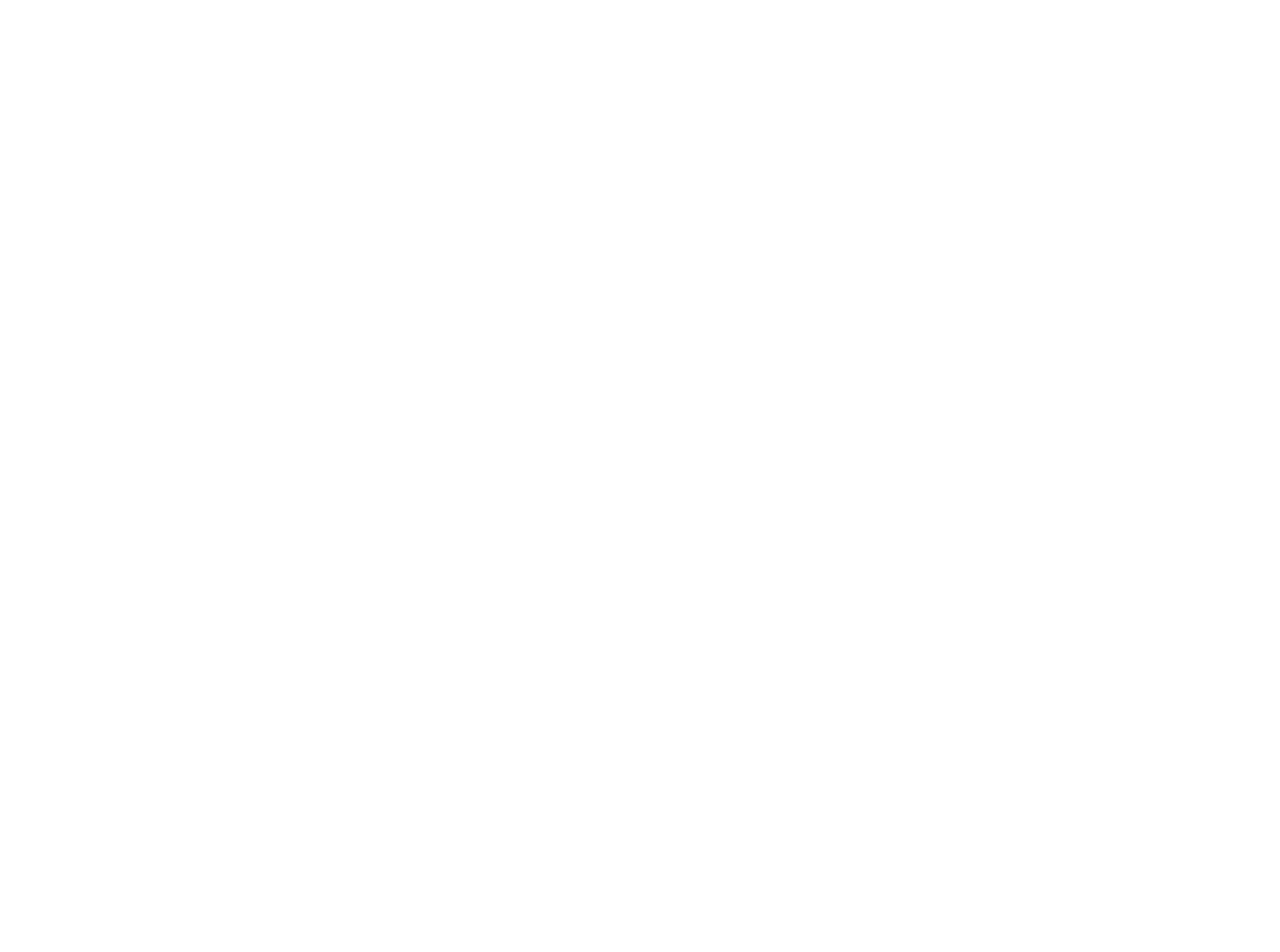
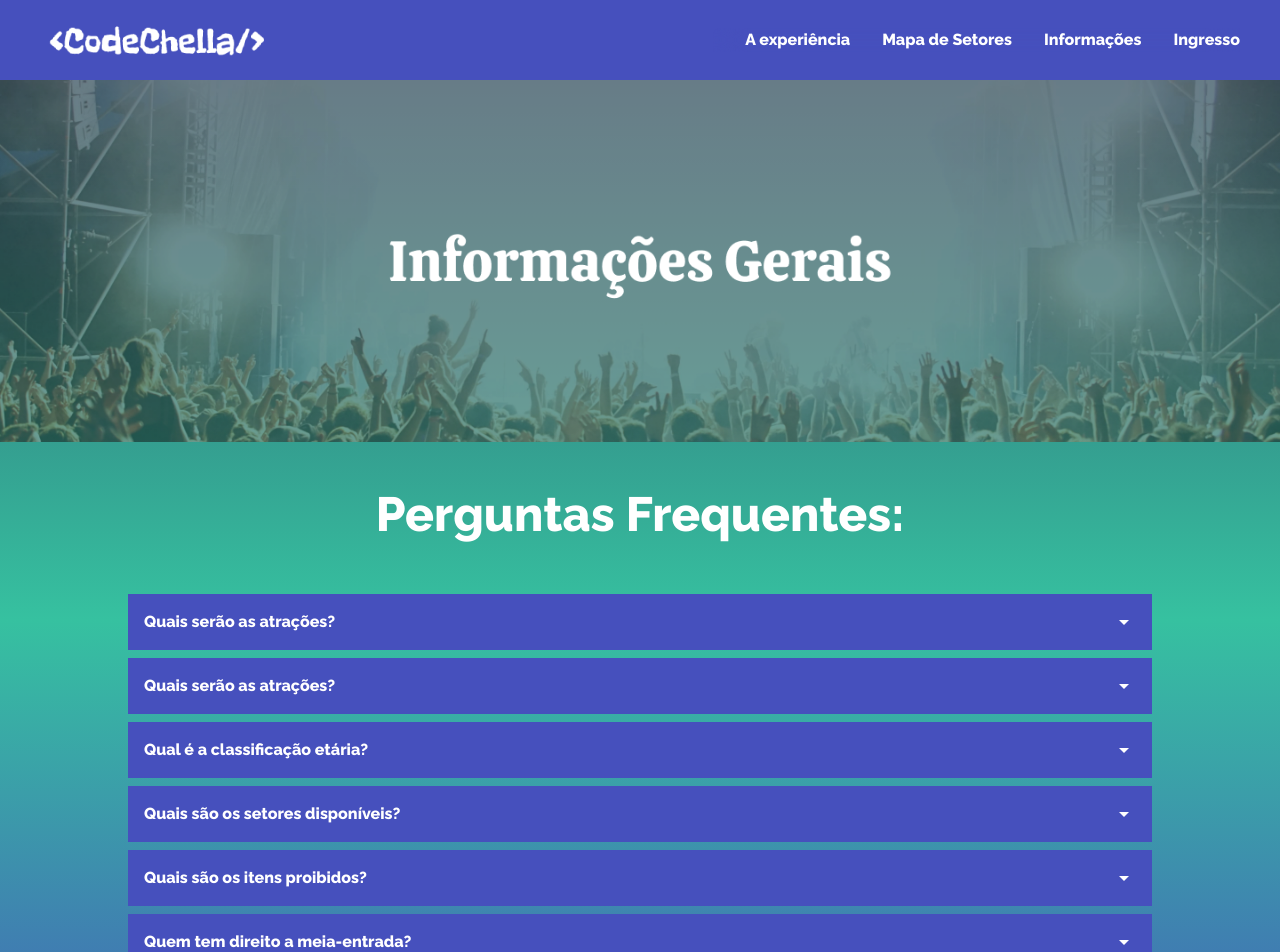
Before and after one commit to diovanealves/CodeChella, a React (Vite) app: page /informacoes in a window 1280 px wide. Before the commit this address had no page. Shown: the top 952 px of the page. Before the commit the page ends 800 px from the top, so only its background shows below. Built offline with nearby package versions, Linux system fonts and the light colour scheme; a web font is replaced by a local one.

Commit message:
Finalizando Pagina de Informações Gerais

```diff
--- a/src/Routes/AllPages.tsx
+++ b/src/Routes/AllPages.tsx
@@ -3,6 +3,7 @@ import { Route, Routes } from "react-router-dom";
 import { Home } from "../pages/Home";
 import { Experience } from "../pages/Experience";
 import { SectorMap } from "../pages/SectorMap";
+import { Information } from "../pages/Information";
 
 export function Router() {
   return (
@@ -10,6 +11,7 @@ export function Router() {
       <Route path="/" element={<Home />} />
       <Route path="/experiencia" element={<Experience />} />
       <Route path="/setores" element={<SectorMap />} />
+      <Route path="/informacoes" element={<Information />} />
     </Routes>
   );
 }
--- a/src/components/CardDate/index.tsx
+++ b/src/components/CardDate/index.tsx
@@ -4,7 +4,7 @@ interface CardDateProps {
 
 export function CardDate(props: CardDateProps) {
   return (
-    <p className="w-64 text-2xl font-bold text-center bg-backgroundDate p-4 mt-10 mb-8">
+    <p className="w-64 text-2xl font-bold text-center bg-Date p-4 mt-10 mb-8">
       {props.textDate}
     </p>
   );
--- a/src/components/Footer/index.tsx
+++ b/src/components/Footer/index.tsx
@@ -4,7 +4,7 @@ import Logo from "../../assets/Logo.png";
 
 export function Footer() {
   return (
-    <div className="bg-backgroundHighlight flex flex-col items-center lg:flex-row lg:justify-between  py-10 px-12">
+    <div className="bg-Highlight flex flex-col items-center lg:flex-row lg:justify-between  py-10 px-12">
       <div>
         <img src={Logo} alt="" />
         <div className="flex items-center gap-2 py-7 lg:py-0">
--- a/src/components/Navbar/index.tsx
+++ b/src/components/Navbar/index.tsx
@@ -13,12 +13,12 @@ export function Navbar() {
   const Link = [
     { name: "A experiência", url: "/experiencia" },
     { name: "Mapa de Setores", url: "/setores" },
-    { name: "Informações", url: "/" },
+    { name: "Informações", url: "/informacoes" },
     { name: "Ingresso", url: "/" },
   ];
 
   return (
-    <nav className="bg-backgroundHighlight flex items-center md:flex-col lg:flex-row lg:justify-between py-2 px-4 sm:px-10">
+    <nav className="bg-Highlight flex items-center md:flex-col lg:flex-row lg:justify-between py-2 px-4 sm:px-10">
       <a href="/">
         <img src={Logo} alt="" className="w-full" />
       </a>
--- a/src/pages/Home/index.tsx
+++ b/src/pages/Home/index.tsx
@@ -29,7 +29,7 @@ export function Home() {
           </p>
           <a
             href=""
-            className="h-14 w-64 rounded-2xl bg-backgroundHighlight flex items-center justify-center gap-2 hover:brightness-90"
+            className="h-14 w-64 rounded-2xl bg-Highlight flex items-center justify-center gap-2 hover:brightness-90"
           >
             Comprar ingresso! <LocalActivity />
           </a>
--- /dev/null
+++ b/src/pages/Information/index.tsx
@@ -0,0 +1,102 @@
+import ArrowDropDownIcon from "@mui/icons-material/ArrowDropDown";
+
+import GeneralInformation from "../../assets/BannerGeneralInformation.png";
+import { Footer } from "../../components/Footer";
+import { Navbar } from "../../components/Navbar";
+
+export function Information() {
+  return (
+    <div>
+      <Navbar />
+      <img src={GeneralInformation} alt="" className="w-full" />
+
+      <div className="flex justify-center items-center">
+        <div className="flex  flex-col gap-2 max-w-5xl w-11/12 pb-10">
+          <h1 className="text-3xl md:text-5xl text-center py-12">
+            Perguntas Frequentes:
+          </h1>
+
+          <details>
+            <summary className="bg-Highlight flex justify-between p-4 list-none">
+              Quais serão as atrações?
+              <ArrowDropDownIcon />
+            </summary>
+            <p className="bg-AccordionDescription text-gray-600 leading-7 p-4">
+              Teremos dois dias de shows, o primeiro (11/03) com bandas de rock,
+              e o segundo (12/03) com bandas pop.
+              <a href="http://localhost:5173/" className="underline ml-1">
+                Confira o line-up em detalhes clicando neste link!
+              </a>
+            </p>
+          </details>
+
+          <details>
+            <summary className="bg-Highlight flex justify-between p-4 list-none">
+              Quais serão as atrações?
+              <ArrowDropDownIcon />
+            </summary>
+            <p className="bg-AccordionDescription text-gray-600 leading-7 p-4">
+              Teremos dois dias de shows, o primeiro (11/03) com bandas de rock,
+              e o segundo (12/03) com bandas pop.
+              <a href="http://localhost:5173/">
+                Confira o line-up em detalhes clicando neste link!
+              </a>
+            </p>
+          </details>
+
+          <details>
+            <summary className="bg-Highlight flex justify-between p-4 list-none">
+              Qual é a classificação etária?
+              <ArrowDropDownIcon />
+            </summary>
+            <p className="bg-AccordionDescription text-gray-600 leading-7 p-4">
+              A partir de 16 anos, todo mundo pode entrar. De 13 a 15 anos, tem
+              que estar acompanhado dos pais ou responsáveis legais. Menores de
+              10 anos não podem entrar
+            </p>
+          </details>
+
+          <details>
+            <summary className="bg-Highlight flex justify-between p-4 list-none">
+              Quais são os setores disponíveis?
+              <ArrowDropDownIcon />
+            </summary>
+            <p className="bg-AccordionDescription text-gray-600 leading-7 p-4">
+              Pista Premium, Pista Comum, Cadeiras térreo, Cadeiras superiores e
+              Rampas
+            </p>
+          </details>
+
+          <details>
+            <summary className="bg-Highlight flex justify-between p-4 list-none">
+              Quais são os itens proibidos?
+              <ArrowDropDownIcon />
+            </summary>
+            <p className="bg-AccordionDescription text-gray-600 leading-7 p-4">
+              Garrafas, latas, bebidas, utensílios de armazenagem, embalagens
+              rígidas com tampa, capacetes, cadeiras ou bancos, armas de fogo e
+              armas brancas, objetos pontiagudos, cortantes e/ou perfurantes,
+              correntes e cinturões, fogos de artifício, objetos de vidro,
+              substâncias inflamáveis, cigarro eletrônico, corrosivas e ou
+              tóxicas, revistas, jornais, livros e copo térmico ou similares.
+            </p>
+          </details>
+
+          <details>
+            <summary className="bg-Highlight flex justify-between p-4 list-none">
+              Quem tem direito a meia-entrada?
+              <ArrowDropDownIcon />
+            </summary>
+            <p className="bg-AccordionDescription text-gray-600 leading-7 p-4">
+              De acordo com a Lei Federal, têm direito ao benefício da
+              meia-entrada aqueles que preencherem os requisitos e apresentarem
+              os documentos comprobatórios.
+            </p>
+          </details>
+        </div>
+      </div>
+
+      <Footer />
+    </div>
+  );
+}
--- a/tailwind.config.cjs
+++ b/tailwind.config.cjs
@@ -8,8 +8,9 @@ module.exports = {
         sans: "Raleway, sans-serif",
       },
       colors: {
-        backgroundHighlight: "#4650BD",
-        backgroundDate: "#008364",
+        Highlight: "#4650BD",
+        AccordionDescription: "#C8DEEF",
+        Date: "#008364",
       },
       backgroundImage: {
         background:
```
Also changed, not shown: src/assets/BannerGeneralInformation.png (added).
